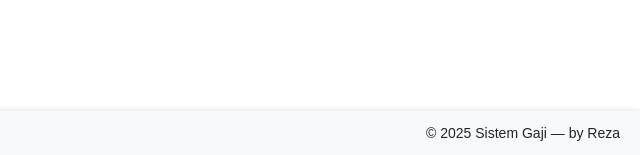
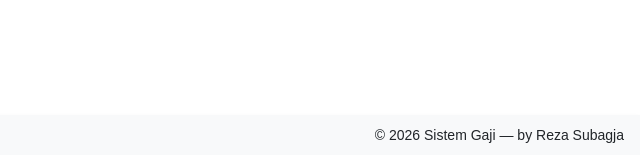
Before and after one commit to REZASUBAGJA10/web-sistem-gaji, a PHP site: page /gaji.php in a window 1280 px wide. Shown: the part 645-800 px from the top of the page, without its empty margins (640-1280 px from the left). Run offline with PHP 8.4, Linux system fonts and the light colour scheme; data that the repository does not hold is empty.

Commit message:
Update
Updated footer to include dynamic year and author name.

```diff
--- a/gaji.php
+++ b/gaji.php
@@ -168,8 +168,9 @@
     </div>
 </div>
 
-<footer>
-    <small>© 2025 Sistem Gaji — by Reza</small>
+<footer class="text-end px-3 py-2 shadow-sm"
+        style="position: fixed; bottom: 0; right: 0; background-color: #f8f9fa; z-index: 1040; border-top-left-radius: 10px;">
+    <small>© <?= date('Y'); ?> Sistem Gaji — by Reza Subagja</small>
 </footer>
 
 </body>
```
